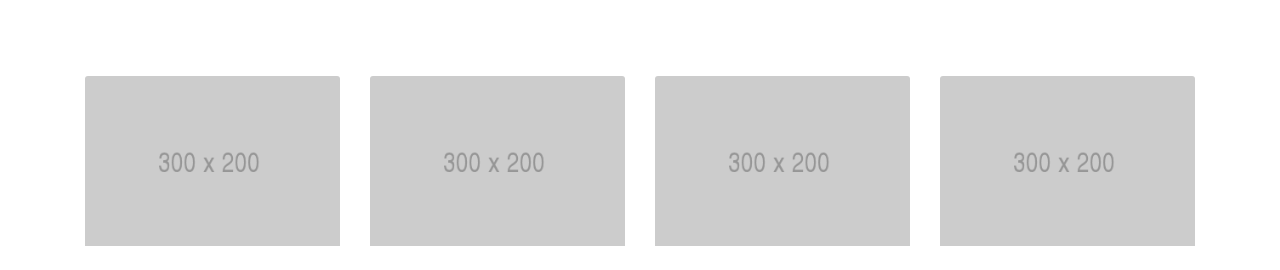
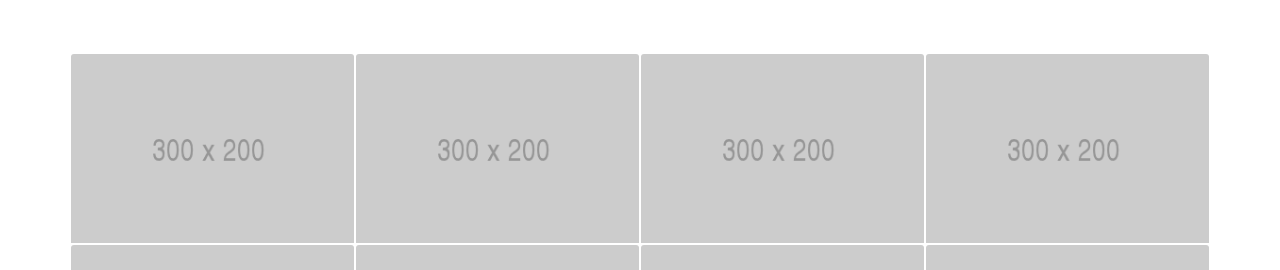
Before and after one commit to himedia347/himedia347.github.io, a website: page index.html in a window 1280 px wide. Shown: the part 682-952 px from the top of the page. Drawn offline with Linux system fonts and the light colour scheme.

Commit message:
less padding and margin between vids on index

```diff
--- a/css/business-frontpage.css
+++ b/css/business-frontpage.css
@@ -103,3 +103,8 @@ footer{
   bottom: 0;
   width: 100%;
 }
+.xdddd{
+  padding-left: 1px;
+  padding-right: 1px;
+  margin-top: 2px;
+}
--- a/js/main.js
+++ b/js/main.js
@@ -2,7 +2,7 @@ var movies = JSON.parse(data).movies;
 function addRow(id, title, thumb) {
     var div = document.createElement('div');
 
-    div.className = 'col-sm-3 my-4';
+    div.className = 'col-sm-3 xdddd';
 
     div.innerHTML = '<div class="card">\n' +
         '    <a href="single.html?id='+id+'" title="'+title+'"><img class="card-img-top" src="portfolio/thumbs/'+thumb+'" alt="'+title+'"></a>\n' +
```
